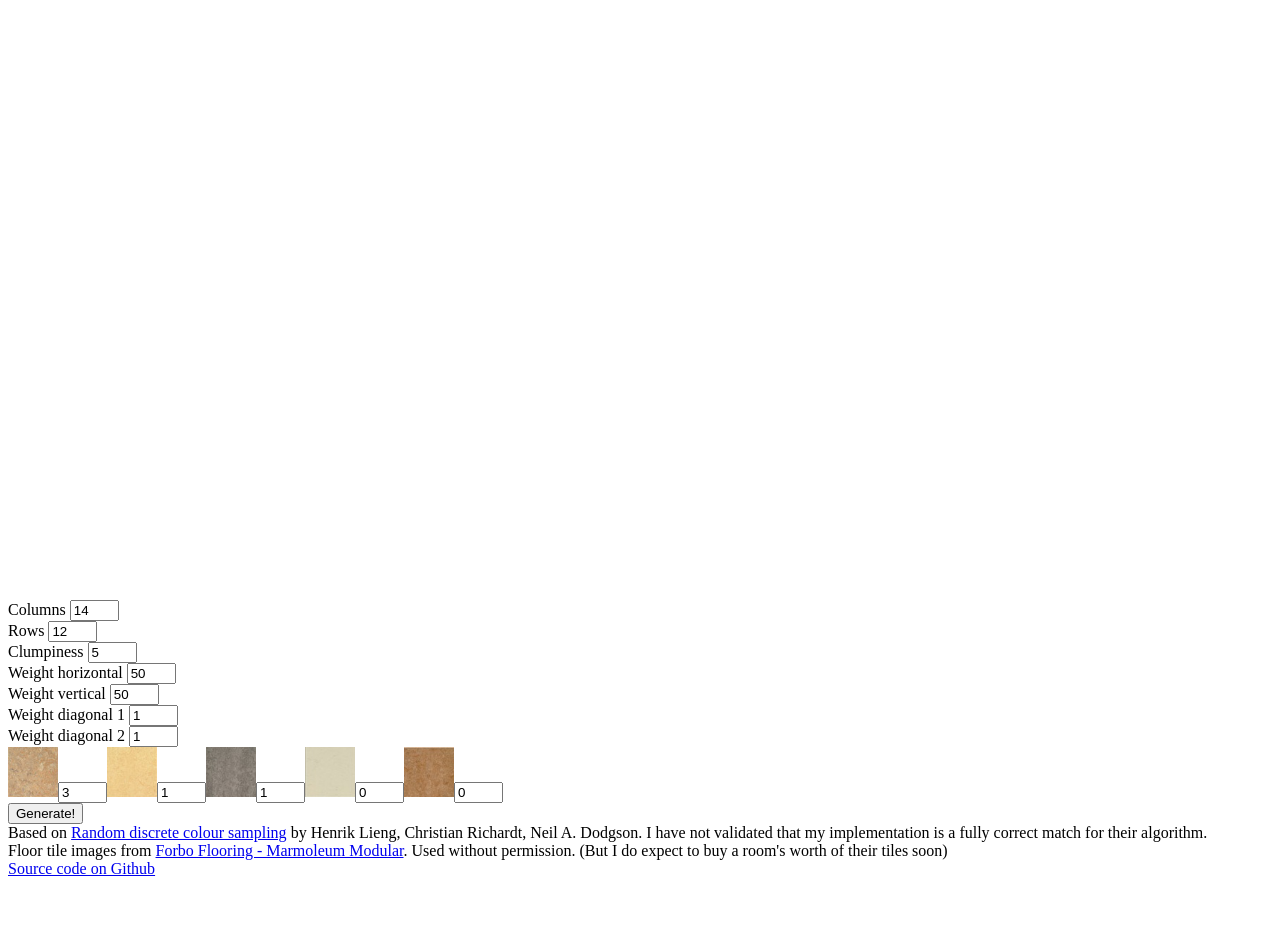
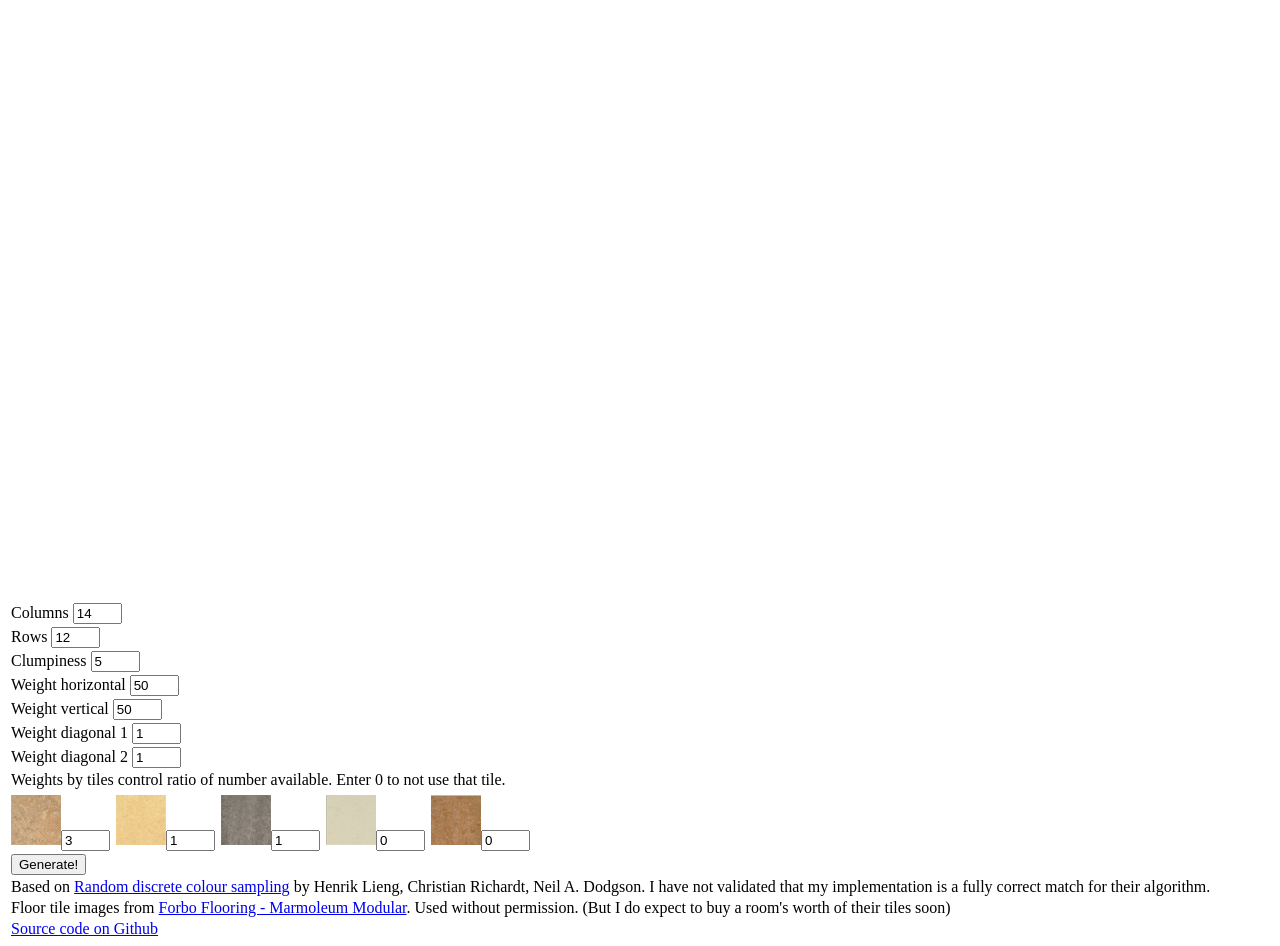
Before and after one commit to edward3h/random_tiles, a plain HTML site: page index.html in a window 1280 px wide. Shown: the part 66-1012 px from the top of the page. Before the commit the page ends 952 px from the top, so only its background shows below. Drawn offline with nearby package versions, Linux system fonts and the light colour scheme; a script that the page names is missing.

Commit message:
Update index.html

```diff
--- a/index.html
+++ b/index.html
@@ -2,6 +2,7 @@
 <head><title>Tiling</title>
 <script src="http://code.jquery.com/jquery-2.1.1.min.js"></script>
 <style>
+label, div {margin: 3px;}
 label {display:block;}
 #foot {clear:both;}
 div.tile {float: left;}
@@ -19,6 +20,7 @@ div.tile img {width:50px; height:50px;}
 <label for="wv">Weight vertical <input id="wv" value=50 size=3></label>
 <label for="wd1">Weight diagonal 1 <input id="wd1" value=1 size=3></label>
 <label for="wd2">Weight diagonal 2 <input id="wd2" value=1 size=3></label>
+<div>Weights by tiles control ratio of number available. Enter 0 to not use that tile.</div>
 <div class="tile" id="tile1"><img src="donkey_island.jpg"><input type="text" value="3" size=3></div>
 <div class="tile" id="tile2"><img src="butter.jpg"><input type="text" value="1" size=3></div>
 <div class="tile" id="tile3"><img src="eiger.jpg"><input type="text" value="1" size=3></div>
```
